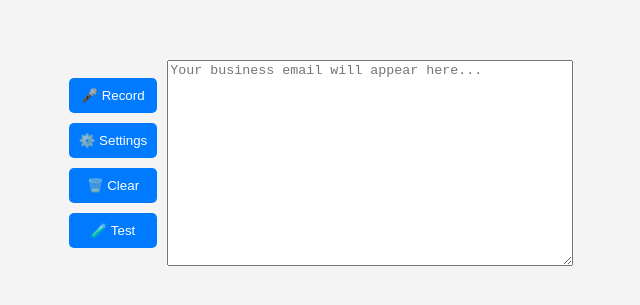
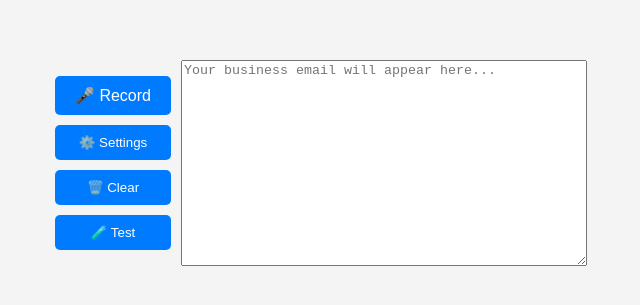
Before and after one commit to bat4-exp/Mailwhisper, a plain HTML site: page index.html in a window 1280 px wide. Shown: the part 245-550 px from the top of the page, without its empty margins (319-959 px from the left). Drawn offline with Linux system fonts and the light colour scheme.

Commit message:
Update index.html

```diff
--- a/index.html
+++ b/index.html
@@ -9,7 +9,7 @@
 <body>
     <div class="container">
         <div class="button-container">
-            <button id="recordBtn">🎤 Record</button>
+            <button id="recordBtn" class="record-btn">🎤 Record</button>
             <button id="settingsBtn">⚙️ Settings</button>
             <button id="copyBtn" style="display: none;">📋 Copy</button>
             <button id="clearBtn">🗑️ Clear</button>
```
